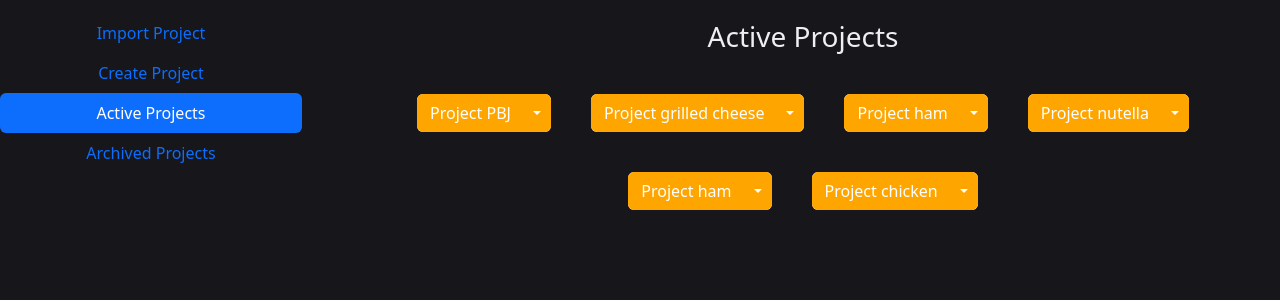
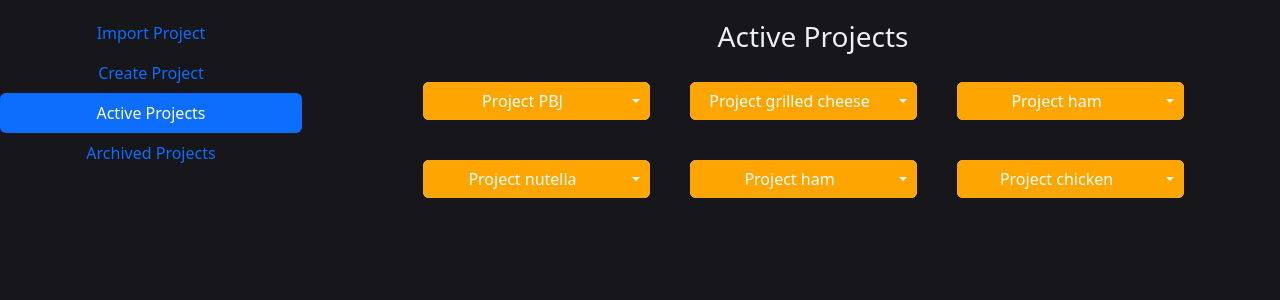
Before and after one commit to matchagreen/CS4311_G6_CAN_Bus_Visualizer_Front-End, a React (Create React App) app: page /projects in a window 1280 px wide. Shown: the top 300 px of the page. Built offline with nearby package versions, Linux system fonts and the light colour scheme; the HTML template or start-up script is replaced by a standard one.

Commit message:
CSS and fixed button width

```diff
--- a/src/projects/index.css
+++ b/src/projects/index.css
@@ -43,10 +43,17 @@
 .inside-mock{
     background-color: orange;
     border-color: orange;
+    width: 200px;
+
 }
+.inside-mock-dropdown{
+    background-color: orange;
+    border-color: orange;
 
+}
 .projectHeader3{
-    margin: 20px;
+    margin-top: 20px;
+    margin-left: 20px;
 }
 
 .tabColumn{
--- a/src/projects/index.tsx
+++ b/src/projects/index.tsx
@@ -13,6 +13,11 @@ function Projects() {
         const  path = './new'
         navigate(path)
     }
+
+    const onBackButtonClick = ()=> {
+      const path = './entrypoint'
+      navigate(path)
+    }
     const api = new APIUtil()
 
     function getProjectCards(){
@@ -20,7 +25,7 @@ function Projects() {
         return projects.map((val: ProjectCardState) => {
           return  <Dropdown as={ButtonGroup} className='mock-project' >
           <Button  className='inside-mock' variant="primary">{val.name}</Button>
-          <Dropdown.Toggle className='inside-mock'split variant="primary" id="dropdown-split-basic"/>
+          <Dropdown.Toggle className='inside-mock-dropdown'split variant="primary" id="dropdown-split-basic"/>
 
           <Dropdown.Menu>
             <Dropdown.Item href="#/action-1">Archive</Dropdown.Item>
@@ -32,6 +37,7 @@ function Projects() {
       }
 
     let projectCards = getProjectCards()
+
   return (
     <Tab.Container id='projectTabs' defaultActiveKey='activeProjects'>
       <Row>
```
